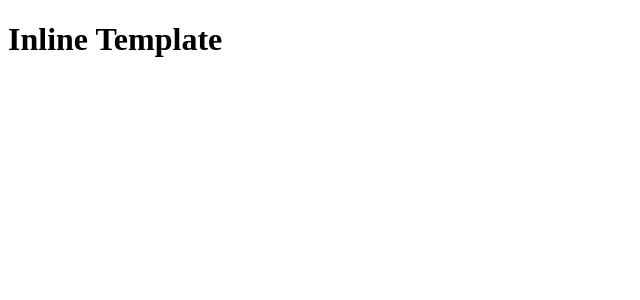
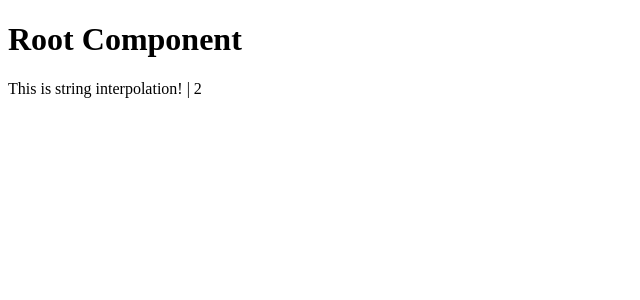
Before and after one commit to RevolutionTech/udemy-angular--first-app, an Angular app: page / in a window 1280 px wide. Shown: the top 300 px of the page, without its empty margins (0-640 px from the left). Built offline with nearby package versions, Linux system fonts and the light colour scheme.

Commit message:
Create new databinding component

```diff
--- a/src/app/app.component.ts
+++ b/src/app/app.component.ts
@@ -3,7 +3,8 @@
 @Component({
   selector: 'app-root',
   template: `
-    <h1>Inline Template</h1>
+    <h1>Root Component</h1>
+    <fa-databinding></fa-databinding>
   `
 })
 export class AppComponent {
--- a/src/app/app.module.ts
+++ b/src/app/app.module.ts
@@ -4,10 +4,12 @@
 import { HttpModule } from '@angular/http';
 
 import { AppComponent } from './app.component';
+import { DatabindingComponent } from './databinding/databinding.component';
 
 @NgModule({
   declarations: [
     AppComponent,
+    DatabindingComponent,
   ],
   imports: [
     BrowserModule,
--- /dev/null
+++ b/src/app/databinding/databinding.component.html
@@ -0,0 +1,3 @@
+<p>
+  {{stringInterpolation}} | {{numberInterpolation}}
+</p>
--- /dev/null
+++ b/src/app/databinding/databinding.component.ts
@@ -0,0 +1,11 @@
+import { Component, OnInit } from '@angular/core';
+
+@Component({
+  selector: 'fa-databinding',
+  templateUrl: './databinding.component.html',
+  styleUrls: ['./databinding.component.css']
+})
+export class DatabindingComponent {
+    stringInterpolation = 'This is string interpolation!';
+    numberInterpolation = 2;
+}
```
Also changed, not shown: src/app/databinding/databinding.component.css (added).
